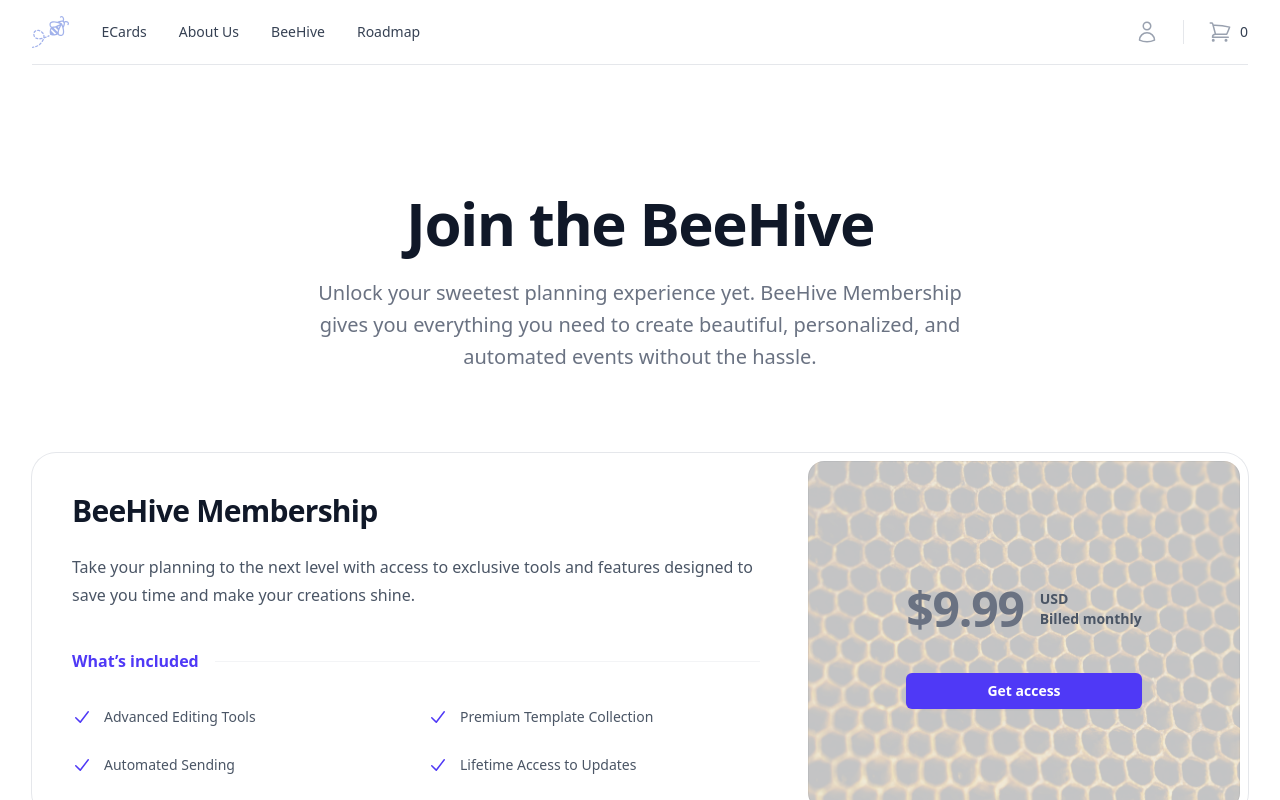
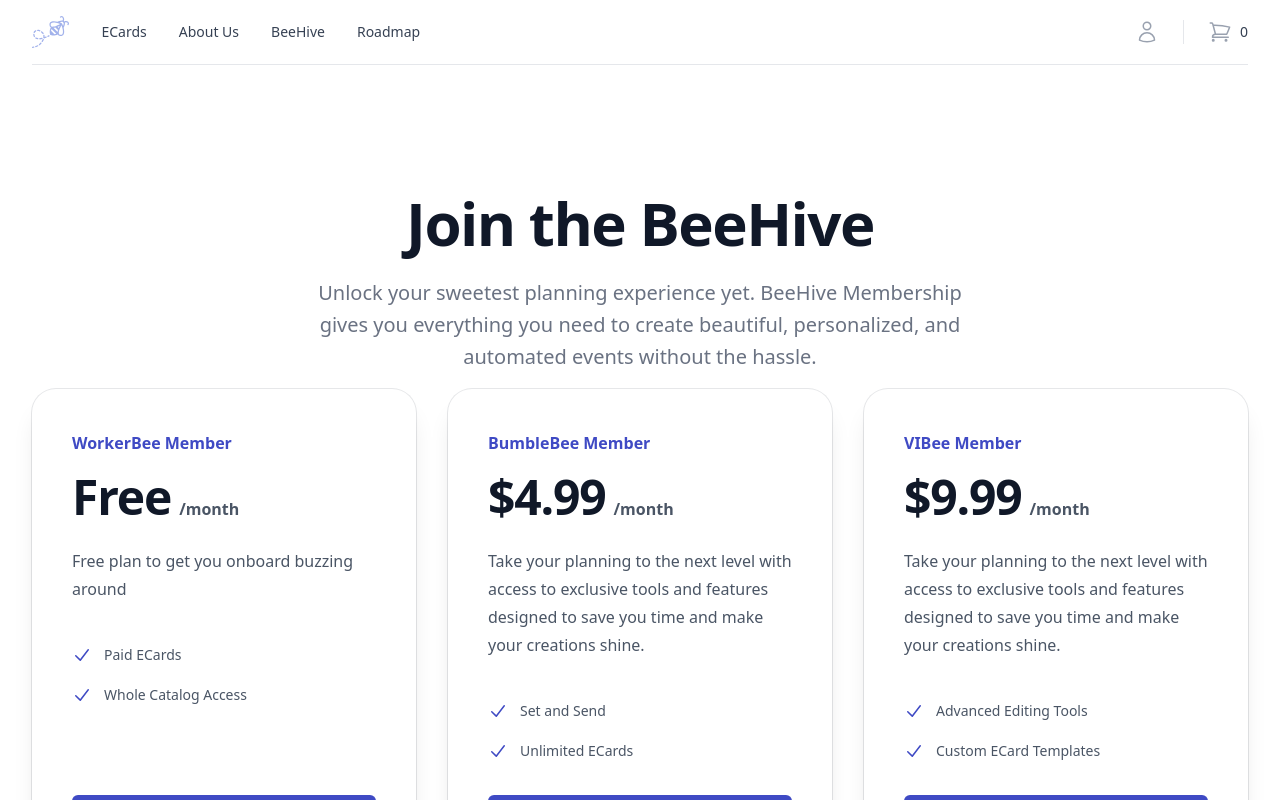
Before and after one commit to adunham95/Planner-Bee-App, a SvelteKit app: page /beehive in a window 1280 px wide. Shown: the top 800 px of the page. Built offline with nearby package versions, Linux system fonts and the light colour scheme.

Commit message:
Updated membership details

```diff
--- a/src/routes/(shop)/beehive/+page.svelte
+++ b/src/routes/(shop)/beehive/+page.svelte
@@ -1,10 +1,5 @@
 <script lang="ts">
-	const features = [
-		'Advanced Editing Tools',
-		'Premium Template Collection',
-		'Automated Sending',
-		'Lifetime Access to Updates'
-	];
+	import { formatCurrency } from '$lib/util/formatCurrency';
 </script>
 
 <div class="bg-white py-24 sm:py-32">
@@ -20,29 +15,51 @@
 				need to create beautiful, personalized, and automated events without the hassle.
 			</p>
 		</div>
+		<div class="py-4 space-y-3 mx-auto max-w-10xl">
+			<div class="w-full grid grid-cols-1 gap-8 lg:grid-cols-3">
+				{@render subscriptionCard(
+					'WorkerBee Member',
+					'Free plan to get you onboard buzzing around',
+					['Paid ECards', 'Whole Catalog Access'],
+					0
+				)}
+				{@render subscriptionCard(
+					'BumbleBee Member',
+					'Take your planning to the next level with access to exclusive tools and features designed to save you time and make your creations shine.',
+					['Set and Send', 'Unlimited ECards'],
+					499
+				)}
+				{@render subscriptionCard(
+					'VIBee Member',
+					'Take your planning to the next level with access to exclusive tools and features designed to save you time and make your creations shine.',
+					['Advanced Editing Tools', 'Custom ECard Templates'],
+					999
+				)}
+			</div>
+		</div>
+	</div>
+</div>
+
+{#snippet subscriptionCard(name: string, description: string, features: string[], cost: number)}
 	<div
-			class="mx-auto mt-16 max-w-2xl rounded-3xl ring-1 ring-gray-200 sm:mt-20 lg:mx-0 lg:flex lg:max-w-none"
+		class="flex flex-col justify-between rounded-3xl bg-white p-8 shadow-xl ring-1 ring-gray-900/10 sm:p-10"
 	>
-			<div class="p-8 sm:p-10 lg:flex-auto">
-				<h3 class="text-3xl font-semibold tracking-tight text-gray-900">BeeHive Membership</h3>
+		<div>
+			<h3 id="tier-hobby" class="text-base/7 font-semibold text-primary-600">{name}</h3>
+			<div class="mt-4 flex items-baseline gap-x-2">
+				<span class="text-5xl font-semibold tracking-tight text-gray-900"
+					>{formatCurrency(cost)}</span
+				>
+				<span class="text-base/7 font-semibold text-gray-600">/month</span>
+			</div>
 			<p class="mt-6 text-base/7 text-gray-600">
-					Take your planning to the next level with access to exclusive tools and features designed
-					to save you time and make your creations shine.
+				{description}
 			</p>
-				<div class="mt-10 flex items-center gap-x-4">
-					<h4 class="flex-none text-sAdvanced Editing Toolsm/6 font-semibold text-indigo-600">
-						What’s included
-					</h4>
-					<div class="h-px flex-auto bg-gray-100"></div>
-				</div>
-				<ul
-					role="list"
-					class="mt-8 grid grid-cols-1 gap-4 text-sm/6 text-gray-600 sm:grid-cols-2 sm:gap-6"
-				>
+			<ul role="list" class="mt-10 space-y-4 text-sm/6 text-gray-600">
 				{#each features as feature}
 					<li class="flex gap-x-3">
 						<svg
-								class="h-6 w-5 flex-none text-indigo-600"
+							class="h-6 w-5 flex-none text-primary-600"
 							viewBox="0 0 20 20"
 							fill="currentColor"
 							aria-hidden="true"
@@ -59,36 +76,12 @@
 				{/each}
 			</ul>
 		</div>
-			<div class="-mt-2 p-2 lg:mt-0 lg:w-full lg:max-w-md lg:shrink-0">
-				<div
-					class="rounded-2xl bg-transparent py-10 text-center ring-1 ring-gray-900/5 ring-inset lg:flex lg:flex-col lg:justify-center lg:py-16 relative overflow-hidden h-full"
-				>
-					<div class="absolute inset-0">
-						<img
-							src="/images/pexels-sn-che-3918651-12391587.jpg"
-							alt=""
-							class="size-full object-cover opacity-25"
-						/>
-					</div>
-					<div class="mx-auto max-w-xs px-8 relative">
-						<div class="mt-6 flex items-center justify-start gap-x-4 font-semibold">
-							<p class="text-5xl tracking-tight text-gray-500">$9.99</p>
-							<div class="text-sm text-start">
-								<p class="text-gray-600">USD</p>
-								<p class="text-gray-600">Billed monthly</p>
-							</div>
-						</div>
 		<a
 			href="#"
-							class="mt-10 block w-full rounded-md bg-indigo-600 px-3 py-2 text-center text-sm font-semibold text-white shadow-xs hover:bg-indigo-500 focus-visible:outline-2 focus-visible:outline-offset-2 focus-visible:outline-indigo-600"
-							>Get access</a
+			aria-describedby="tier-hobby"
+			class="mt-8 block rounded-md bg-primary-600 px-3.5 py-2 text-center text-sm/6 font-semibold text-white shadow-xs hover:bg-primary-500 focus-visible:outline-2 focus-visible:outline-offset-2 focus-visible:outline-primary-600"
 		>
-						<!-- <p class="mt-6 text-xs/5 text-gray-600">
-							Invoices and receipts available for easy company reimbursement
-						</p> -->
+			Get started today
+		</a>
 	</div>
-				</div>
-			</div>
-		</div>
-	</div>
-</div>
+{/snippet}
```
Lines whose indentation alone changed are shown as unchanged.
